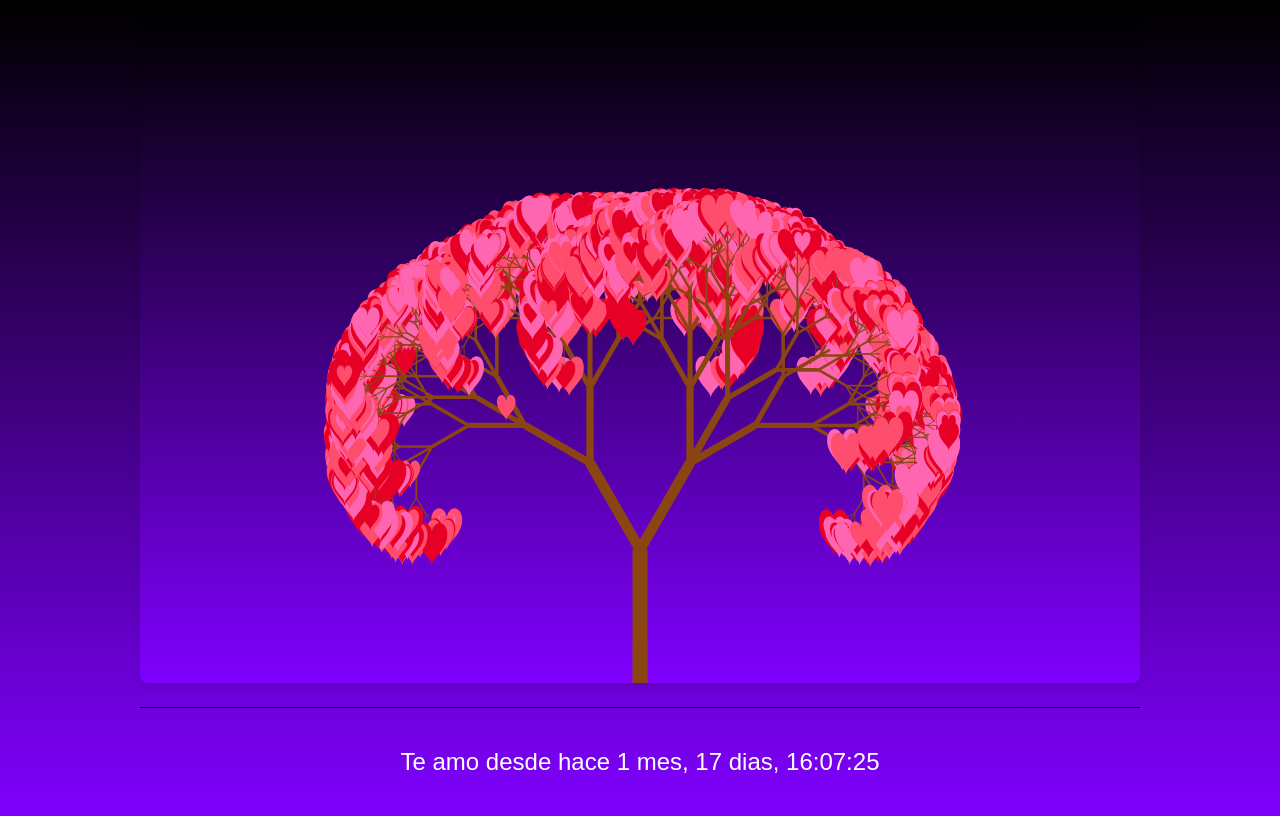
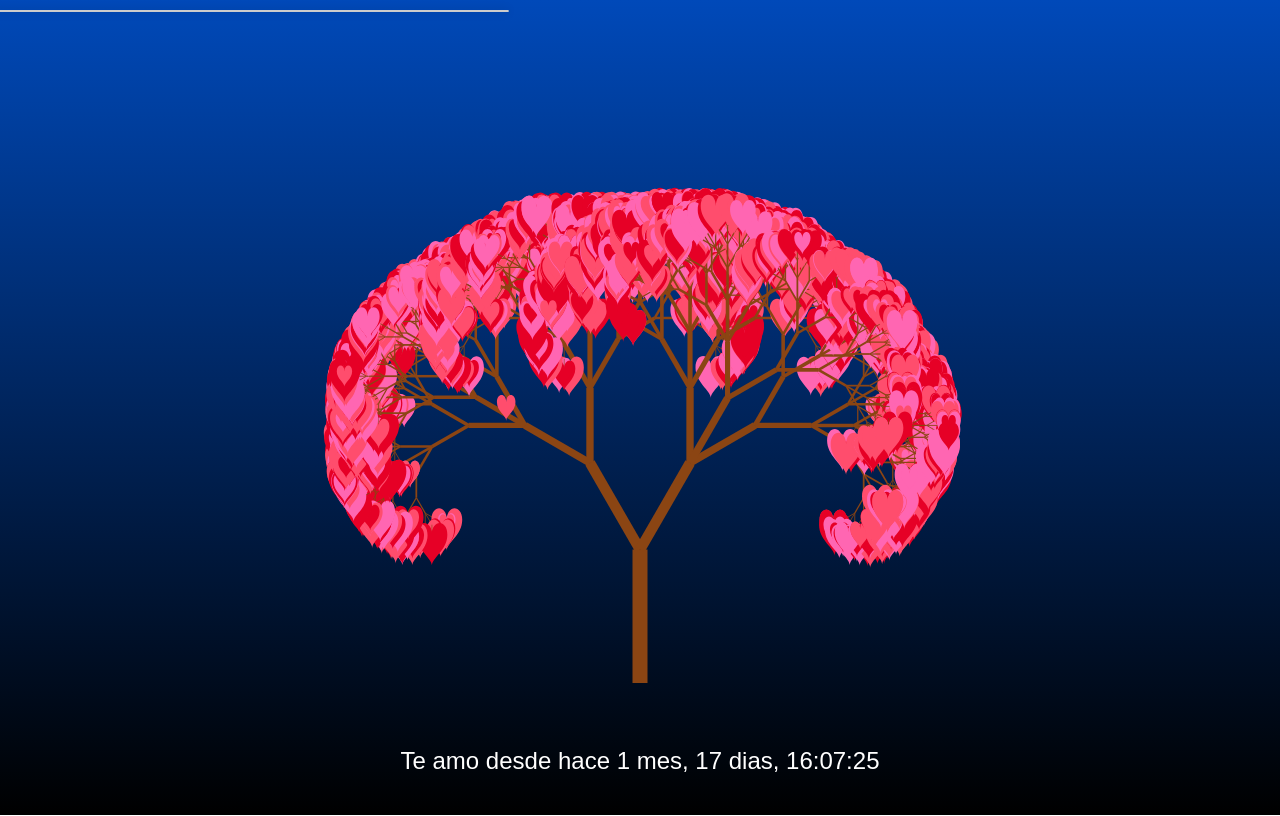
Before and after one commit to jAtienza00/prueba, a React (Create React App) app: page / in a window 1280 px wide. Built offline with nearby package versions, Linux system fonts and the light colour scheme; no server answers.

Commit message:
mejoras notis etc

```diff
--- a/src/App.js
+++ b/src/App.js
@@ -1,28 +1,31 @@
 import React from 'react';
 import TreeCanvas from './components/TreeCanvas';
 import Contador from './components/Contador';
+import Notification from './components/Notifications';
 
 function App() {
+  const color = colorBackground();
   return (
     <div
       style={{
-        background: 'linear-gradient(to bottom, #000000, #8000FF)',
+        background: `linear-gradient(to bottom, ${color}, #000000)`,
         minHeight: '100vh',
         margin: 0,
         padding: '1rem',
         display: 'flex',
         flexDirection: 'column',
         alignItems: 'center',
+        justifyContent: 'center',
         fontFamily: 'Arial, sans-serif',
         boxSizing: 'border-box',
       }}
     >
+      <Notification/>
       <div style={{ width: '100%', maxWidth: 1000 }}>
         <TreeCanvas />
         <div
           style={{
             width: '100%',
-            borderTop: '1px solid #000',
             marginTop: '1.5rem',
             paddingTop: '1rem',
             textAlign: 'center',
@@ -38,4 +41,21 @@ function App() {
   );
 }
 
+function colorBackground() {
+  const ahora = new Date();
+  const hora = ahora.getHours();
+
+  if (hora >= 6) {
+    return '#0049b9';
+  }else if (hora >= 12) {
+    return '#00b2ff';
+  }else if (hora >= 18) {
+    return '#e36b00';
+  }else if (hora >= 23) {
+    return '#000000';
+  }else{
+    return '#0068ff';
+  }
+}
+
 export default App;
--- /dev/null
+++ b/src/components/Notifications.js
@@ -0,0 +1,88 @@
+import React, { useEffect, useState } from 'react';
+
+export default function Notification() {
+  const [gato, setGato] = useState(false);
+  const [noti, setNoti] = useState(null);
+  const [temporizador, setTemporizador] = useState(null);
+  const [aparecer, setAparecer] = useState(null);
+
+  useEffect(() => {
+    const fetchNotification = async () => {
+      if (Math.floor(Math.random() * 2) === 1) {
+        setGato(true);
+        const imagen = await Gatos();
+        setNoti(imagen);
+      } else {
+        const mensaje = await Mensaje();
+        setNoti(mensaje);
+      }
+    };
+
+    const aparecer = async () => {
+        setAparecer(true);
+        fetchNotification();
+        setTimeout(() => {
+            setAparecer(false);
+        }, 30000);
+    setInterval(() => {
+        setAparecer(true);
+        fetchNotification();
+        setTimeout(() => {
+            setAparecer(false);
+        }, 30000);
+    }, 60000);
+    }
+
+    aparecer();
+
+  }, []);
+if (aparecer) {
+    return (
+      <div style={{
+        position: 'fixed',
+        top: 10,
+        left: -5,
+        backgroundColor: 'white',
+        width: '40%',
+        maxWidth: '1000px',
+        zIndex: 1000,
+        border: '1px solid #ccc',
+        borderRadius: '5px',
+        boxShadow: '0 0 10px rgba(0, 0, 0, 0.2)',
+      display: 'flex',
+      justifyContent: 'center',
+      alignItems: 'center',
+
+      }}>
+        {gato ? (
+          noti && <img src={noti} alt='gato' style={{ width: '50%', height: '50%' }}/>
+        ) : (
+          <p>{noti}</p>
+        )}
+      </div>
+    );
+
+}else{
+    return <></>;
+}
+}
+
+async function Gatos() {
+  try {
+    const response = await fetch('https://api.thecatapi.com/v1/images/search',
+        {Headers:{
+            'x-api-key': 'live_IyHesXBT7AMcIiyuqeEbPNvXGAWrDQ5A7fDMBvEoe0OswSducWZJFBrvZ9KuHk1U',
+            'Content-Type': 'application/json'
+        }}
+    );
+    const data = await response.json();
+    return data[0].url;
+  } catch (error) {
+    console.error(error);
+    return null;
+  }
+}
+
+async function Mensaje() {
+  return "Hola, soy un mensaje de prueba";
+}
--- a/src/components/TreeCanvas.js
+++ b/src/components/TreeCanvas.js
@@ -157,8 +157,6 @@ const TreeCanvas = () => {
         height: 'auto',
         aspectRatio: '1200 / 800',
         borderRadius: '8px',
-        boxShadow: '0 4px 10px rgba(0,0,0,0.1)',
-        background: 'linear-gradient(to bottom, #000000, #8000FF)', // fondo degradado
         display: 'block',
       }}
     />
```
